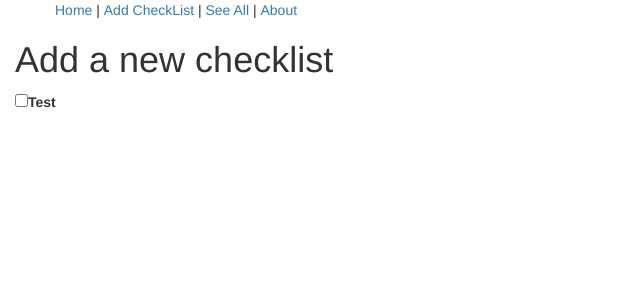
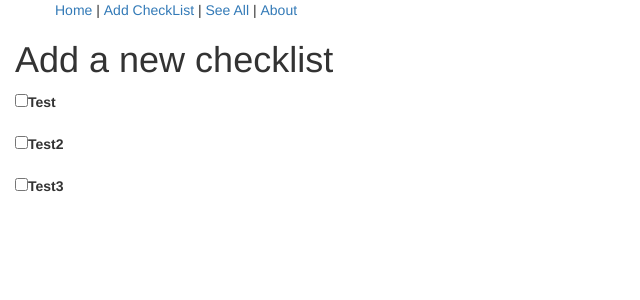
Before and after one commit to maufarinelli/checklist, a React (Create React App) app: page /add-checklist in a window 1280 px wide. Shown: the top 300 px of the page, without its empty margins (0-640 px from the left). Built offline with nearby package versions, Linux system fonts and the light colour scheme; what redux-immutable-state-invariant would draw is missing.

Commit message:
Loading checklistItems from the initialState

```diff
--- /dev/null
+++ b/src/actions/actionTypes.js
@@ -0,0 +1,3 @@
+export const LOAD_CHECKLIST_ITEMS = 'LOAD_CHECKLIST_ITEMS';
+export const CREATE_CHECKLIST_ITEM = 'CREATE_CHECKLIST_ITEM';
+export const UPDATE_CHECKLIST = 'UPDATE_CHECKLIST';
--- /dev/null
+++ b/src/actions/checklistItemsActions.js
@@ -0,0 +1,14 @@
+import * as types from './actionTypes';
+
+export function loadChecklistItems() {
+    return {type: types.LOAD_CHECKLIST_ITEMS}
+}
+
+export function createChecklistItem(item) {
+    return {type: types.CREATE_CHECKLIST_ITEM, item};
+}
+
+//TODO: verify it
+export function updateChecklistItem(item) {
+    return {type: types.UPDATE_CHECKLIST, item};
+}
--- a/src/components/common/checkbox/CheckboxInput.js
+++ b/src/components/common/checkbox/CheckboxInput.js
@@ -1,9 +1,10 @@
 import React from 'react';
+import PropTypes from 'prop-types';
 
 const CheckboxInput = ({id, name, value, label}) => (
     <div className="form-group">
-        <div class="form-check">
-            <label class="form-check-label">
+        <div className="form-check">
+            <label className="form-check-label">
               <input id={id} className="form-check-input" type="checkbox" name={name} value={value} />
               {label}
             </label>
@@ -11,4 +12,11 @@ const CheckboxInput = ({id, name, value, label}) => (
     </div>
 );
 
+CheckboxInput.propTypes = {
+    id: PropTypes.number.isRequired,
+    name: PropTypes.string.isRequired,
+    value: PropTypes.string.isRequired,
+    label: PropTypes.string.isRequired
+};
+
 export default CheckboxInput;
--- a/src/components/manager/CheckListManager.js
+++ b/src/components/manager/CheckListManager.js
@@ -2,6 +2,7 @@ import React from 'react';
 import {connect} from 'react-redux';
 import {withRouter} from 'react-router-dom';
 import {bindActionCreators} from 'redux';
+import * as checklistItemsActions from '../../actions/checklistItemsActions';
 import ListForm from './ListForm';
 
 export class CheckListManager extends React.Component {
@@ -9,28 +10,38 @@ export class CheckListManager extends React.Component {
         super(props);
 
         this.state = {
-            id: 1,
-            name: 'test',
-            value: 'testando',
-            label: 'Test'
+            checklistItems: Array.from(this.props.checklistItems)
         };
     }
 
     render() {
-        return (
-            <ListForm
-                id={this.state.id}
-                name={this.state.name}
-                value={this.state.value}
-                label={this.state.label} />
-        );
+        return (this.state.checklistItems.length > 0 ? <ListForm checklistItems={this.state.checklistItems} /> : <ListForm />);
     }
 }
 
-function mapStateToProps() {
-    return {};
+function getCourseById(allCheckLists, id) {
+    return allCheckLists.filter(checklist => checklist.id === id);
+}
+
+function mapStateToProps(state, ownProps) {
+    //const checkListId = ownProps.params.id;
+    let checklistItems = state.checklistItems;
+
+    // if(checkListId) {
+    //     checklist = getCourseById(state.allCheckLists, checkListId);
+    // }
+
+    return {
+        checklistItems: checklistItems
+    };
+}
+
+function mapDispatchToProps(dispatch) {
+    return {
+        actions: bindActionCreators(checklistItemsActions, dispatch)
+    };
 }
 
 export default withRouter(
-    connect(mapStateToProps)(CheckListManager)
+    connect(mapStateToProps, mapDispatchToProps)(CheckListManager)
 )
--- a/src/components/manager/ListForm.js
+++ b/src/components/manager/ListForm.js
@@ -1,15 +1,23 @@
 import React from 'react';
+import PropTypes from 'prop-types';
 import CheckboxInput from '../common/checkbox/CheckboxInput';
 
-const ListForm = ({id, name, value, label}) => (
+const ListForm = ({checklistItems}) => (
     <form>
         <h1>Add a new checklist</h1>
-        <CheckboxInput
-            id={id}
-            name={name}
-            value={value}
-            label={label} />
+        {checklistItems.map(listItem => {
+            return <CheckboxInput
+                key={listItem.id}
+                id={listItem.id}
+                name={listItem.name}
+                value={listItem.value}
+                label={listItem.label} />
+        })}
     </form>
 );
 
+ListForm.propTypes = {
+    checklistItems: PropTypes.array.isRequired
+};
+
 export default ListForm;
--- a/src/index.js
+++ b/src/index.js
@@ -6,9 +6,11 @@ import {Provider} from 'react-redux';
 import configureStore from './store/configureStore';
 import {BrowserRouter} from 'react-router-dom';
 import App from './components/app/App';
+import {loadChecklistItems} from './actions/checklistItemsActions';
 import '../node_modules/bootstrap/dist/css/bootstrap.min.css';
 
 const store = configureStore();
+store.dispatch(loadChecklistItems());
 
 ReactDOM.render(
     <Provider store={store}>
--- /dev/null
+++ b/src/reducers/checklistItemsReducer.js
@@ -0,0 +1,25 @@
+import * as types from '../actions/actionTypes';
+import initialState from './initialState';
+
+export default function checklistItemsReducer(state = initialState.checklistItems, action) {
+    switch(action.type) {
+        case types.LOAD_CHECKLIST_ITEMS:
+            return state;
+            break;
+        case types.CREATE_CHECKLIST_ITEM:
+            return [
+                Object.assign({}, action.payload),
+                ...state.checklistItems
+            ];
+            break;
+        case types.UPDATE_CHECKLIST:
+            //TODO: change logic
+            return [
+                Object.assign({}, action.payload),
+                ...state.checklistItems
+            ];
+            break;
+        default:
+            return state;
+    }
+}
--- a/src/reducers/index.js
+++ b/src/reducers/index.js
@@ -1,5 +1,8 @@
 import {combineReducers} from 'redux';
+import checklistItems from './checklistItemsReducer';
 
-const rootReducer = combineReducers({});
+const rootReducer = combineReducers({
+    checklistItems
+});
 
 export default rootReducer;
--- /dev/null
+++ b/src/reducers/initialState.js
@@ -0,0 +1,20 @@
+export default {
+    checklistItems: [{
+         id: 1,
+         name: 'test',
+         value: 'testando',
+         label: 'Test'
+     },
+     {
+         id: 2,
+         name: 'test2',
+         value: 'testando2',
+         label: 'Test2'
+     },
+     {
+         id: 3,
+         name: 'test3',
+         value: 'testando3',
+         label: 'Test3'
+     }]
+}
```
